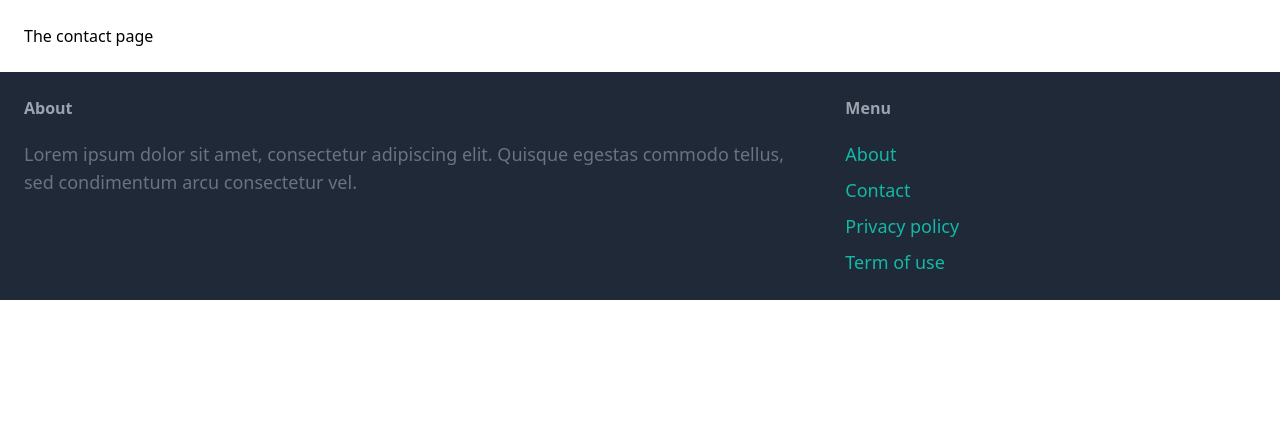
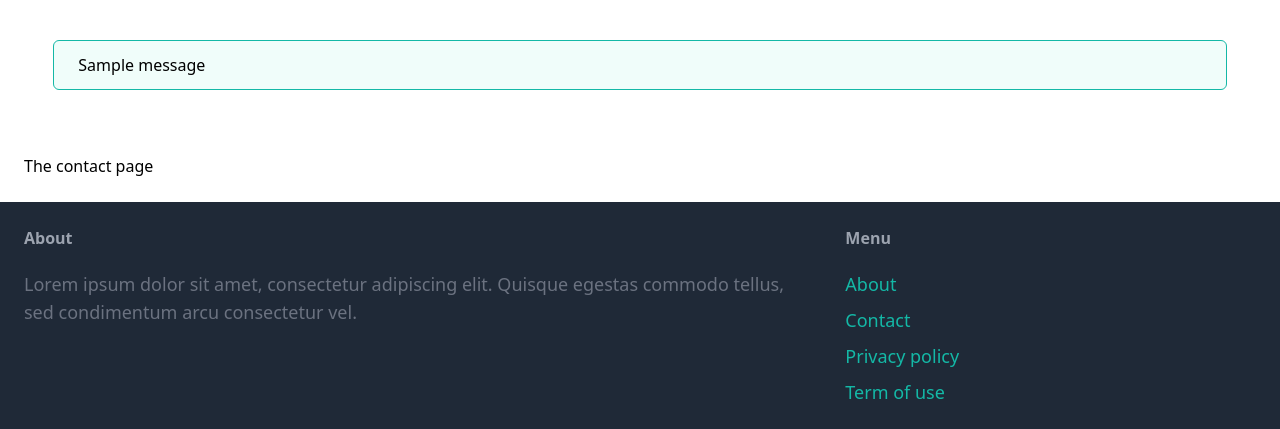
Before and after one commit to ahnanne/django-practice, a Django app: page /contact/ in a window 1280 px wide. Shown: the part 101-530 px from the top of the page. Run offline with Django 4.2, Linux system fonts and the light colour scheme; tables that the repository leaves empty hold one stand-in row (values such as "Sample post"); one stand-in notice (Sample message) is shown; some libraries are stand-ins or nearby versions.

Commit message:
[feat] add message box

```diff
--- a/market/core/templates/core/base.html
+++ b/market/core/templates/core/base.html
@@ -25,13 +25,20 @@
           </li>
         </ul>
         <div class="flex justify-between">
-          <a href="#"
+          <a href="{% url 'core:signup' %}"
              class="text-lg font-semibold px-6 py-3 bg-teal-500 text-white rounded-xl mr-3">Sign Up</a>
           <a href="#"
              class="text-lg font-semibold px-6 py-3 bg-teal-500 text-white rounded-xl">Log In</a>
         </div>
       </div>
     </nav>
+    {% if messages %}
+      <ul class="w-full flex justify-center">
+        {% for message in messages %}
+          <li class="w-11/12 py-3 px-6 my-10 rounded-md bg-teal-50 border-teal-500 border">{{ message }}</li>
+        {% endfor %}
+      </ul>
+    {% endif %}
     <div class="px-6 py-6">
       {% block content %}
       {% endblock content %}
```
